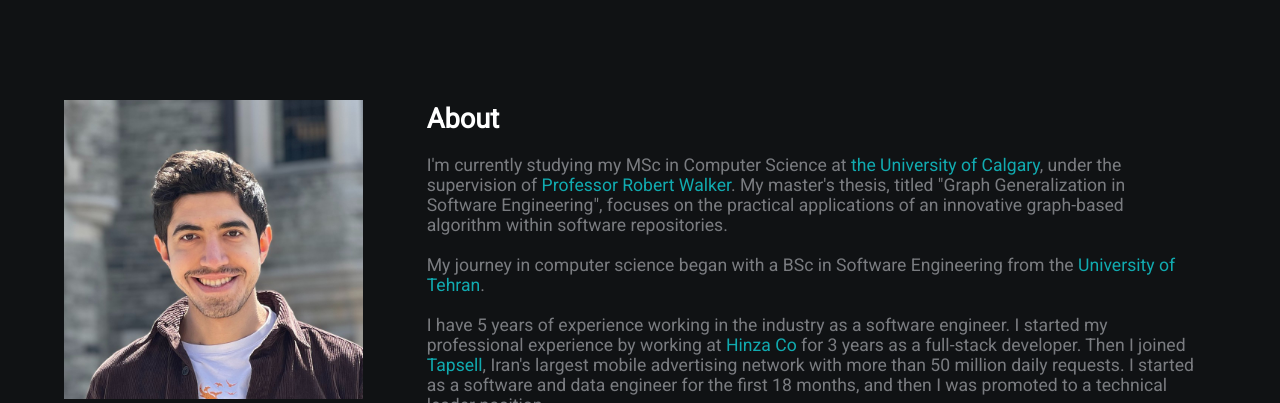
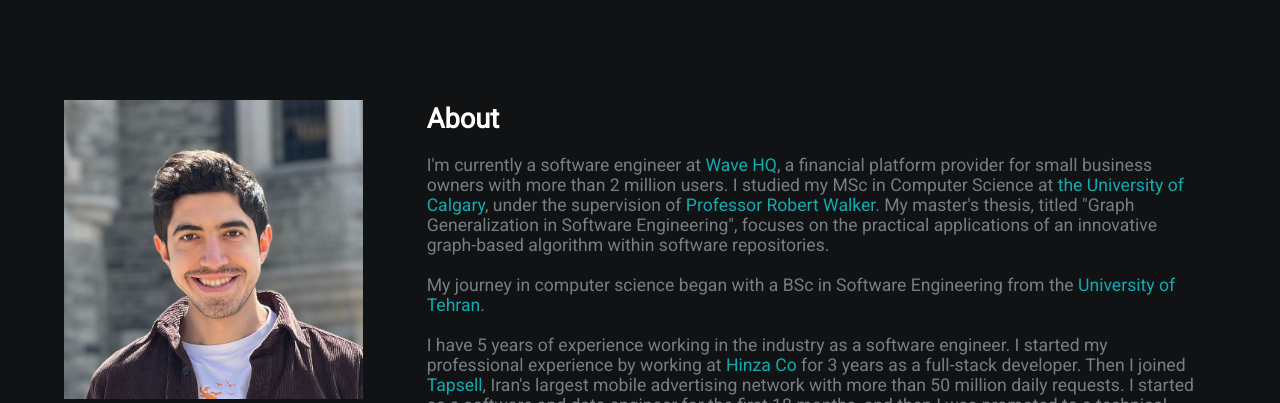
Before and after one commit to mreza-kiani/mreza-kiani.github.io, a plain HTML site: page index.html in a window 1280 px wide. Shown: the top 403 px of the page. Drawn offline with Linux system fonts and the light colour scheme.

Commit message:
Update my resume

```diff
--- a/index.html
+++ b/index.html
@@ -6,6 +6,7 @@
   <meta http-equiv="X-UA-Compatible" content="ie=edge">
   <link rel="stylesheet" href="https://use.fontawesome.com/releases/v5.4.1/css/all.css" integrity="sha384-5sAR7xN1Nv6T6+dT2mhtzEpVJvfS3NScPQTrOxhwjIuvcA67KV2R5Jz6kr4abQsz" crossorigin="anonymous">
   <link rel="stylesheet" href="assets/style.css">
+  <link rel="icon" type="image/x-icon" href="assets/favicon.ico">
   <title>Mohammad Reza Kianifar</title>
 </head>
 <body>
@@ -20,7 +21,9 @@
   </div>
   <div class="section-2">
     <h2>About</h2>
-    <p>I'm currently studying my MSc in Computer Science at
+    <p>I'm currently a software engineer at <a href="https://www.waveapps.com/">Wave HQ</a>,
+      a financial platform provider for small business owners with more than 2 million users.
+      I studied my MSc in Computer Science at
       <a href="https://contacts.ucalgary.ca/info/cpsc/profiles/1-10050603">the University of Calgary</a>,
       under the supervision of
       <a href="https://contacts.ucalgary.ca/info/cpsc/profiles/102-3636">Professor Robert Walker</a>.
```
Also changed, not shown: assets/favicon.ico (added), 1 other file.
